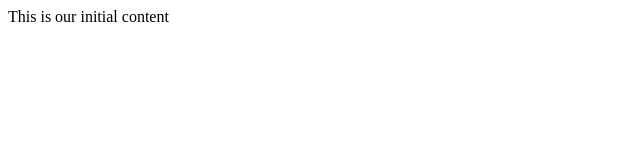
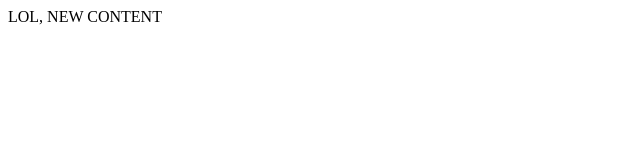
Before and after one commit to TsukiJuan/GitToHero, a plain HTML site: page index.html in a window 1280 px wide. Shown: the full height of the page, 0-640 px from the left. Drawn offline with Linux system fonts and the light colour scheme.

```diff
--- a/index.html
+++ b/index.html
@@ -1 +1 @@
-<p>This is our initial content</p>
+<p>LOL, NEW CONTENT</p>
```
